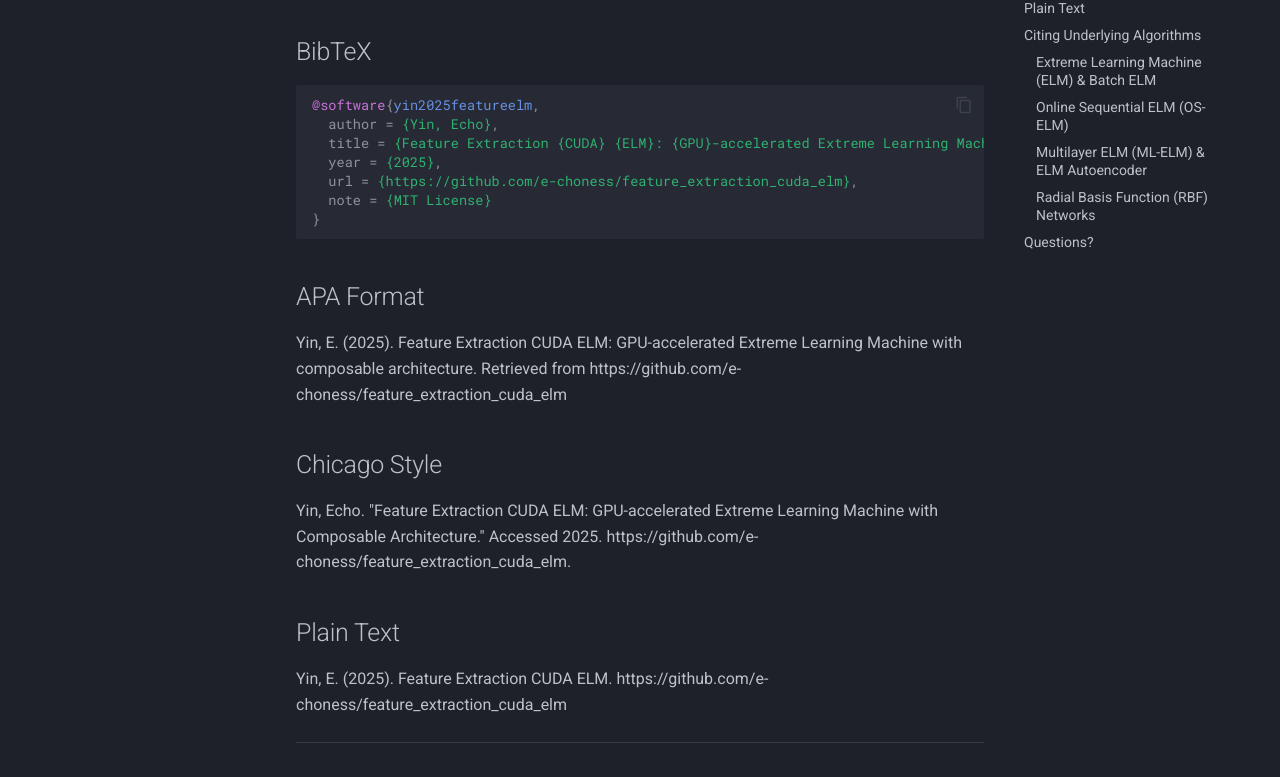
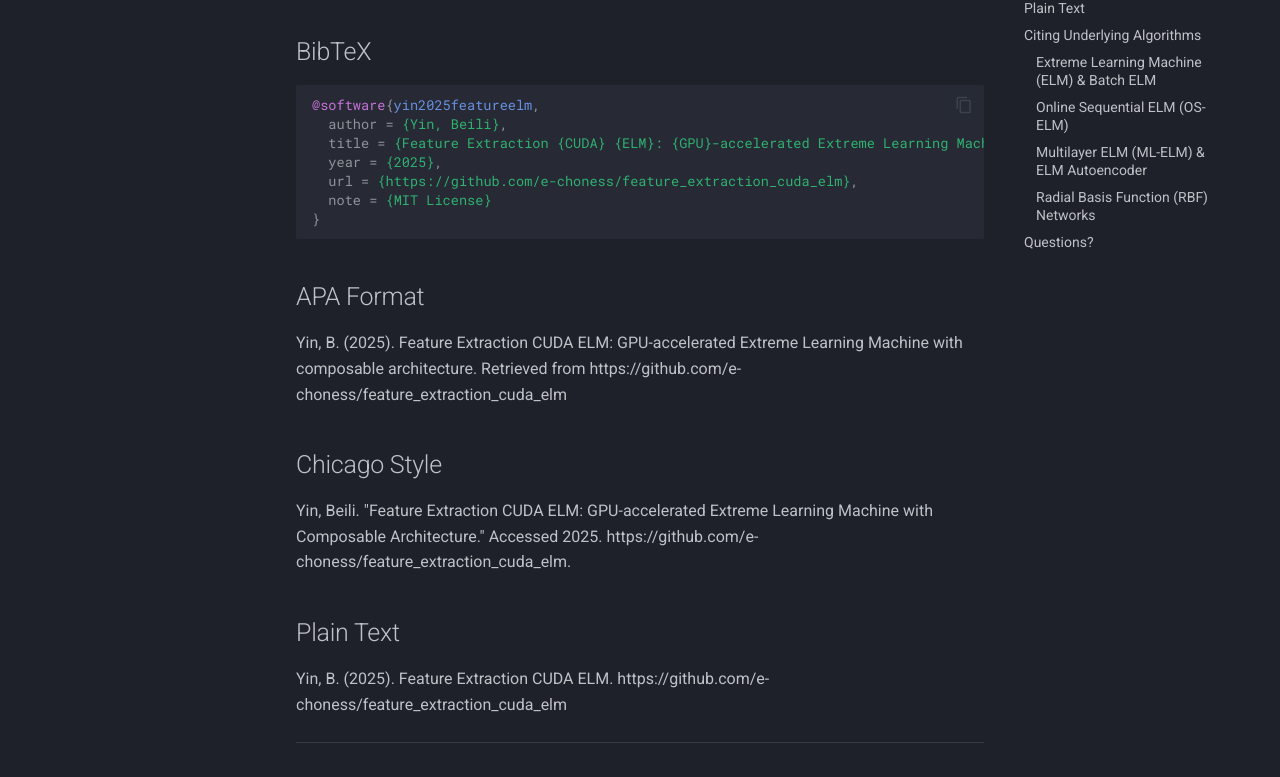
Before and after one commit to e-choness/feature_extraction_cuda_elm, an MkDocs documentation site: the page built from docs/CITATION.md, in a window 1280 px wide and 1400 px high. Shown: the part 259-1036 px from the top of the window. Built offline with MkDocs 1.6.1 and Material for MkDocs 9.7.7, drawn with Linux system fonts in a browser that asks for light colours.

Commit message:
chore: citation name

````diff
--- a/docs/CITATION.md
+++ b/docs/CITATION.md
@@ -6,7 +6,7 @@ If you use Feature Extraction CUDA ELM in your research, please cite the followi
 
 ```bibtex
 @software{yin2025featureelm,
-  author = {Yin, Echo},
+  author = {Yin, Beili},
   title = {Feature Extraction {CUDA} {ELM}: {GPU}-accelerated Extreme Learning Machine with Composable Architecture},
   year = {2025},
   url = {https://github.com/e-choness/feature_extraction_cuda_elm},
@@ -16,15 +16,15 @@ If you use Feature Extraction CUDA ELM in your research, please cite the followi
 
 ## APA Format
 
-Yin, E. (2025). Feature Extraction CUDA ELM: GPU-accelerated Extreme Learning Machine with composable architecture. Retrieved from https://github.com/e-choness/feature_extraction_cuda_elm
+Yin, B. (2025). Feature Extraction CUDA ELM: GPU-accelerated Extreme Learning Machine with composable architecture. Retrieved from https://github.com/e-choness/feature_extraction_cuda_elm
 
 ## Chicago Style
 
-Yin, Echo. "Feature Extraction CUDA ELM: GPU-accelerated Extreme Learning Machine with Composable Architecture." Accessed 2025. https://github.com/e-choness/feature_extraction_cuda_elm.
+Yin, Beili. "Feature Extraction CUDA ELM: GPU-accelerated Extreme Learning Machine with Composable Architecture." Accessed 2025. https://github.com/e-choness/feature_extraction_cuda_elm.
 
 ## Plain Text
 
-Yin, E. (2025). Feature Extraction CUDA ELM. https://github.com/e-choness/feature_extraction_cuda_elm
+Yin, B. (2025). Feature Extraction CUDA ELM. https://github.com/e-choness/feature_extraction_cuda_elm
 
 ---
 
````
Also changed, not shown: 1 other file.
